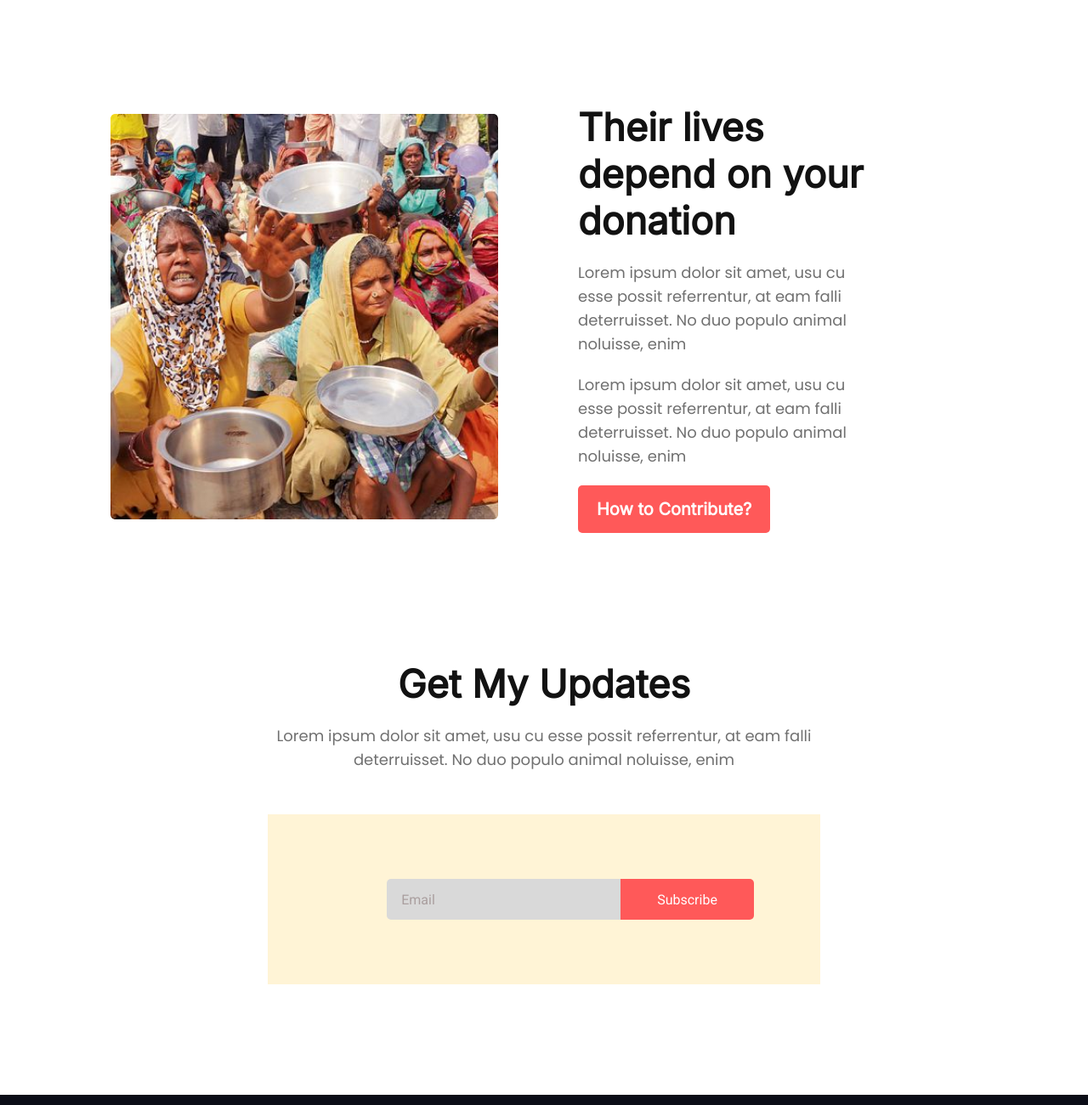
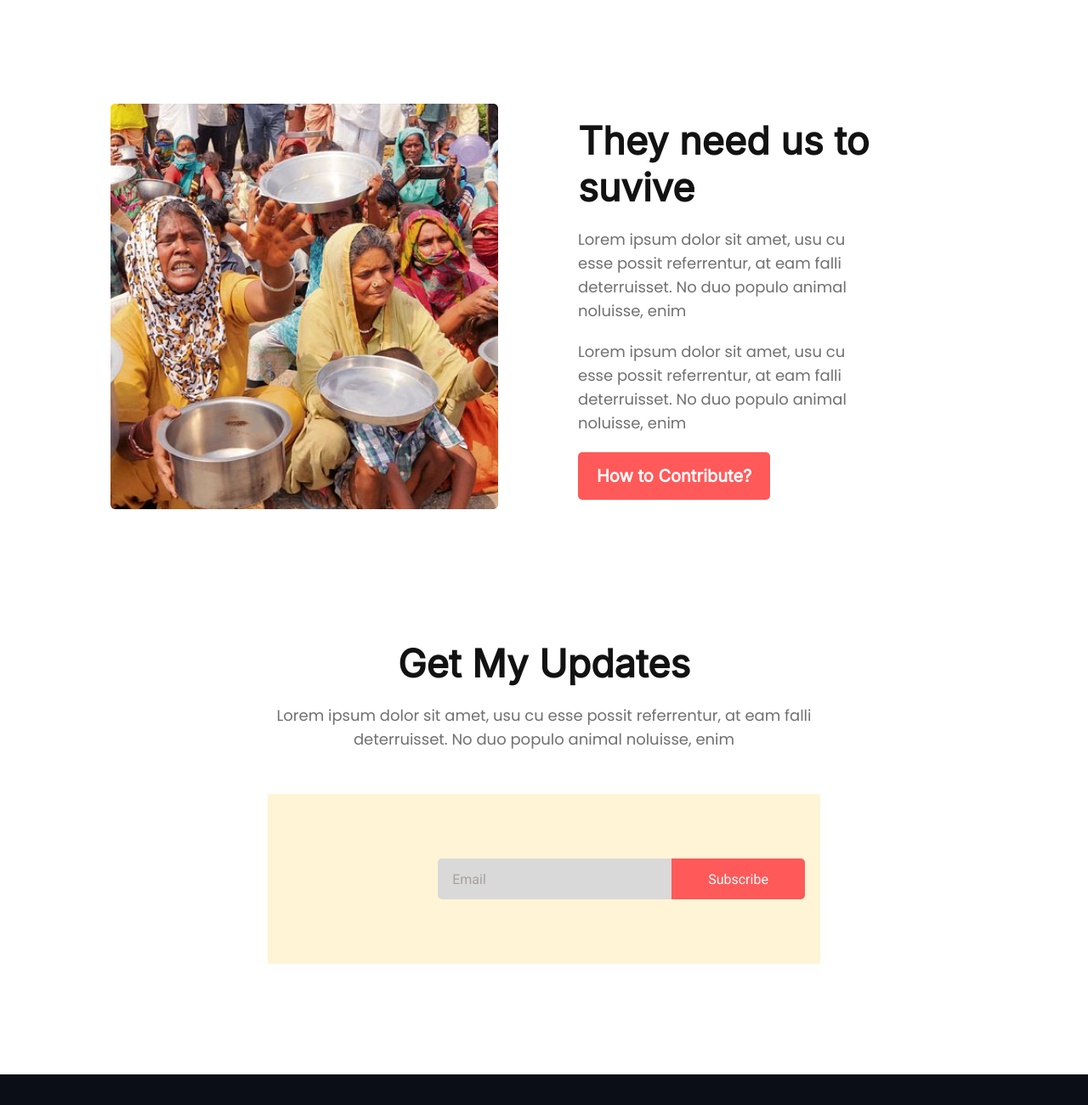
Before and after one commit to sultan-13/practice-one, a plain HTML site: page index.html in a window 1280 px wide. Shown: the part 2760-4060 px from the top of the page at 85% size. Drawn offline with Linux system fonts and the light colour scheme.

Commit message:
last-commit

```diff
--- a/index.html
+++ b/index.html
@@ -127,7 +127,7 @@
                 <div>
 
 
-                    <h3 class="section-title survive">Their lives depend on your donation</h3>
+                    <h3 class="section-title survive">They need us to suvive</h3>
 
                     <p class="section-description survive">Lorem ipsum dolor sit amet, usu cu esse possit referrentur, at eam falli deterruisset. No duo populo animal noluisse, enim</p>
                     <p class="section-description survive">Lorem ipsum dolor sit amet, usu cu esse possit referrentur, at eam falli deterruisset. No duo populo animal noluisse, enim</p>
--- a/styles/donate.css
+++ b/styles/donate.css
@@ -238,7 +238,7 @@ div li {
 
 .form-background {
     background: #FFF4D6;
-    padding: 76px 188px 76px 140px;
+    padding: 76px 188px 76px 200px;
     display: flex;
     /* align-items: center;
     justify-content: center; */
```
